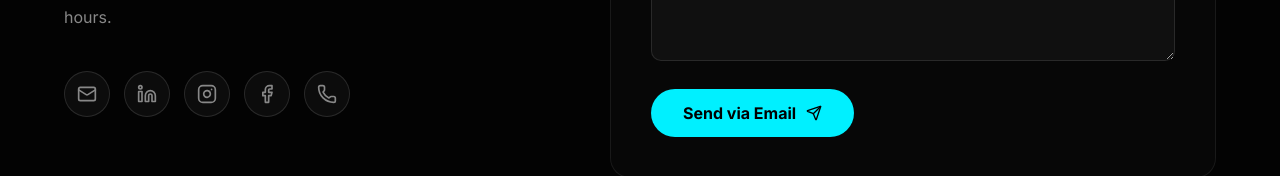
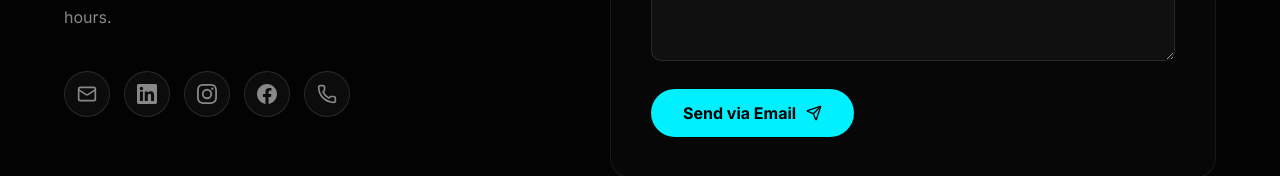
Before and after one commit to hydershaikhs/hyder-shaikh, a React (Vite) app: page / in a window 1280 px wide. Shown: the part 7553-7729 px from the top of the page. Built offline with nearby package versions, Linux system fonts and the light colour scheme.

Commit message:
Fix Contact.jsx: use SocialIcons instead of missing lucide icons

```diff
--- a/src/pages/Contact.jsx
+++ b/src/pages/Contact.jsx
@@ -1,5 +1,6 @@
 import { useState } from "react";
-import { Mail, Phone, Send, CheckCircle2, Linkedin, Instagram, Facebook } from "lucide-react";
+import { Mail, Phone, Send, CheckCircle2 } from "lucide-react";
+import { InstagramIcon, LinkedInIcon, FacebookIcon } from "../components/SocialIcons";
 import "./Contact.css";
 import Reveal from "../components/Reveal";
 
@@ -38,6 +39,8 @@ const Contact = () => {
     <section id="contact" className="section contact-section">
       <div className="container">
         <div className="contact-layout">
+
+          {/* LEFT COLUMN */}
           <Reveal>
             <div className="contact-left">
               <span className="contact-eyebrow">GET IN TOUCH</span>
@@ -47,15 +50,28 @@ const Contact = () => {
               <p className="contact-subtext">
                 Open to freelance projects and collaborations. Whether it is Meta Ads, SEO, or social media growth, tell me what you need and I will get back to you within 24 hours.
               </p>
+
               <div className="contact-social-row">
-                <a href="mailto:hydershaikhsahab875@gmail.com" className="contact-icon-btn" title="Email" aria-label="Email"><Mail size={20} /></a>
-                <a href="https://www.linkedin.com/in/hydershaikhofficial" target="_blank" rel="noreferrer" className="contact-icon-btn" title="LinkedIn" aria-label="LinkedIn"><Linkedin size={20} /></a>
-                <a href="https://www.instagram.com/hafizhydershaikh" target="_blank" rel="noreferrer" className="contact-icon-btn" title="Instagram" aria-label="Instagram"><Instagram size={20} /></a>
-                <a href="https://www.facebook.com/profile.php?id=61577739728113" target="_blank" rel="noreferrer" className="contact-icon-btn" title="Facebook" aria-label="Facebook"><Facebook size={20} /></a>
-                <a href="https://wa.me/923266739989" target="_blank" rel="noreferrer" className="contact-icon-btn" title="WhatsApp" aria-label="WhatsApp"><Phone size={20} /></a>
+                <a href="mailto:hydershaikhsahab875@gmail.com" className="contact-icon-btn" title="Email" aria-label="Email">
+                  <Mail size={20} />
+                </a>
+                <a href="https://www.linkedin.com/in/hydershaikhofficial" target="_blank" rel="noreferrer" className="contact-icon-btn" title="LinkedIn" aria-label="LinkedIn">
+                  <LinkedInIcon size={20} />
+                </a>
+                <a href="https://www.instagram.com/hafizhydershaikh" target="_blank" rel="noreferrer" className="contact-icon-btn" title="Instagram" aria-label="Instagram">
+                  <InstagramIcon size={20} />
+                </a>
+                <a href="https://www.facebook.com/profile.php?id=61577739728113" target="_blank" rel="noreferrer" className="contact-icon-btn" title="Facebook" aria-label="Facebook">
+                  <FacebookIcon size={20} />
+                </a>
+                <a href="https://wa.me/923266739989" target="_blank" rel="noreferrer" className="contact-icon-btn" title="WhatsApp" aria-label="WhatsApp">
+                  <Phone size={20} />
+                </a>
               </div>
             </div>
           </Reveal>
+
+          {/* RIGHT COLUMN - FORM */}
           <Reveal delay={100}>
             <div className="contact-right">
               {sent ? (
@@ -63,14 +79,24 @@ const Contact = () => {
                   <div className="contact-success-icon"><CheckCircle2 size={48} /></div>
                   <h3>Message Sent!</h3>
                   <p>Thank you, <strong>{form.name}</strong>. I will get back to you shortly.</p>
-                  <button className="contact-submit-btn" onClick={() => { setSent(false); setForm({ name: "", email: "", subject: "", message: "" }); }}>Send Another Message</button>
+                  <button className="contact-submit-btn" onClick={() => { setSent(false); setForm({ name: "", email: "", subject: "", message: "" }); }}>
+                    Send Another Message
+                  </button>
                 </div>
               ) : (
                 <form onSubmit={handleSubmit} className="contact-form" noValidate>
-                  <div className="cf-field"><input type="text" name="name" placeholder="Your name" required value={form.name} onChange={handleChange} /></div>
-                  <div className="cf-field"><input type="email" name="email" placeholder="you@company.com" required value={form.email} onChange={handleChange} /></div>
-                  <div className="cf-field"><input type="text" name="subject" placeholder="Subject" required value={form.subject} onChange={handleChange} /></div>
-                  <div className="cf-field"><textarea name="message" rows="5" placeholder="Your message" required value={form.message} onChange={handleChange} /></div>
+                  <div className="cf-field">
+                    <input type="text" name="name" placeholder="Your name" required value={form.name} onChange={handleChange} />
+                  </div>
+                  <div className="cf-field">
+                    <input type="email" name="email" placeholder="you@company.com" required value={form.email} onChange={handleChange} />
+                  </div>
+                  <div className="cf-field">
+                    <input type="text" name="subject" placeholder="Subject" required value={form.subject} onChange={handleChange} />
+                  </div>
+                  <div className="cf-field">
+                    <textarea name="message" rows="5" placeholder="Your message" required value={form.message} onChange={handleChange} />
+                  </div>
                   <button type="submit" className="contact-submit-btn" disabled={sending}>
                     {sending ? <span>Sending...</span> : <><span>Send via Email</span><Send size={16} /></>}
                   </button>
@@ -78,6 +104,7 @@ const Contact = () => {
               )}
             </div>
           </Reveal>
+
         </div>
       </div>
     </section>
```
